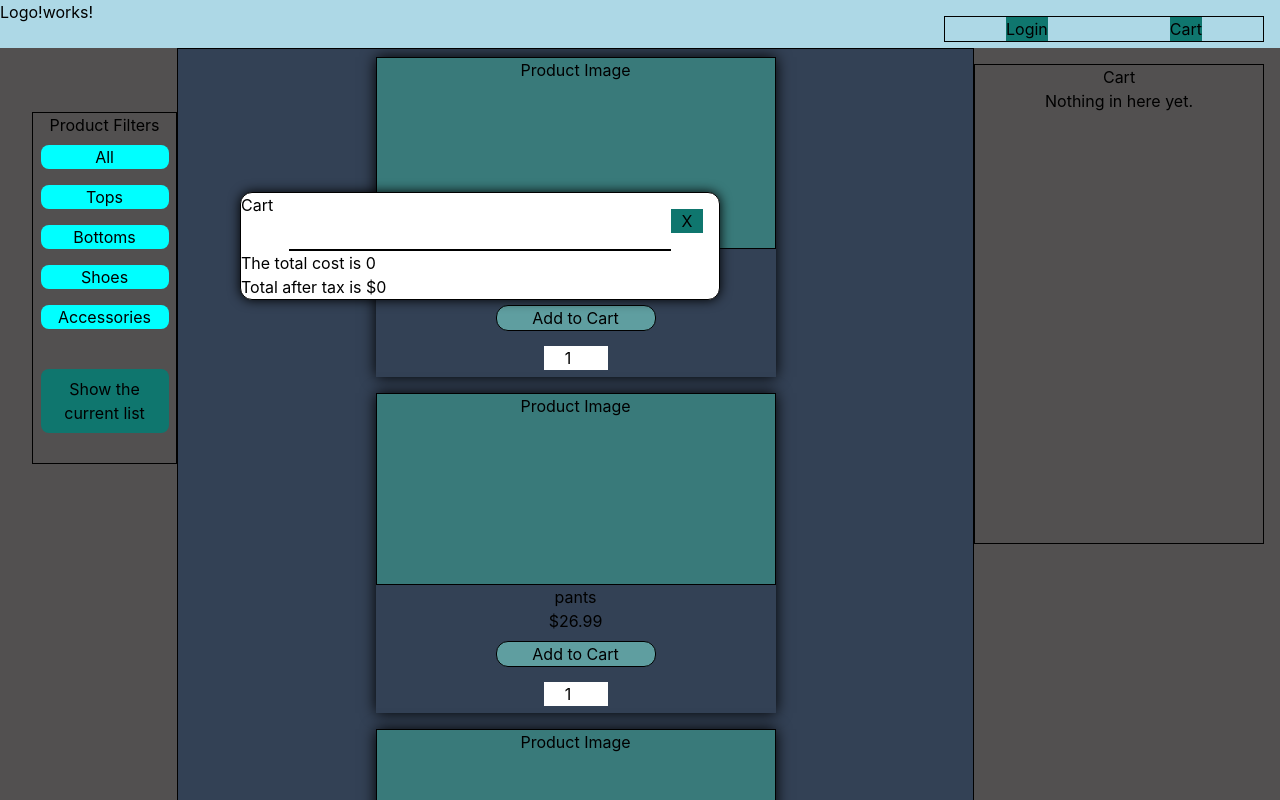
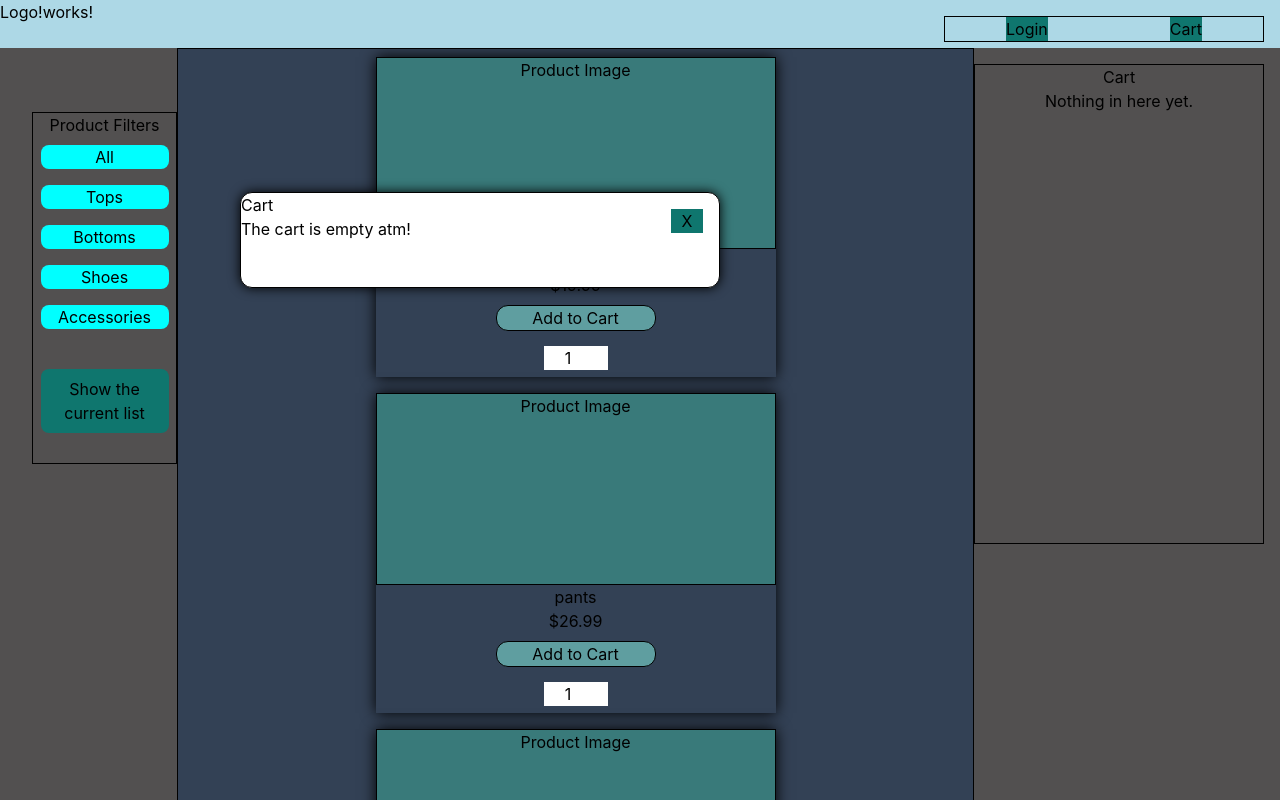
Before and after one commit to JustSteve2k/online-store, a React (Create React App) app: page / in a window 1280 px wide. Both pictures are taken after a click on the button "Cart". Shown: the top 800 px of the page. Built offline with nearby package versions, Linux system fonts and the light colour scheme.

Commit message:
clean up modal display

```diff
--- a/src/components/modal/modal.js
+++ b/src/components/modal/modal.js
@@ -12,6 +12,25 @@ export default function Modal(props) {
 
   console.log(`The new final amount is ${productCTX.totalWTax}`);
 
+  let cartStatus = <p>The cart is empty atm!</p>;
+
+  if (productCTX.items.length > 0) {
+    cartStatus = productCTX.items.map((item) => {
+      return <ModalCartItem key={item.id} item={item} />;
+    });
+  }
+
+  let totals = <div></div>;
+
+  if (productCTX.items.length > 0) {
+    totals = (
+      <div>
+        <h2>The total cost is {productCTX.totalAmount}</h2>
+        <h2>Total after tax is ${productCTX.totalWTax}</h2>
+      </div>
+    );
+  }
+
   return (
     <div className="modalContainer">
       {/* MODAL */}
@@ -19,13 +38,8 @@ export default function Modal(props) {
       <button className="modalClose" onClick={props.displayCartHandler}>
         X
       </button>
-      <div className="modalInside">
-        {productCTX.items.map((item) => {
-          return <ModalCartItem key={item.id} item={item} />;
-        })}
-      </div>
-      <h2>The total cost is {productCTX.totalAmount}</h2>
-      <h2>Total after tax is ${productCTX.totalWTax}</h2>
+      <div className={productCTX.items.length > 0 ? "modalInside" : ""}>{cartStatus}</div>
+      {totals}
     </div>
   );
 }
```
Also changed, not shown: src/components/modal/ModalCartItem.css (added, +16 -0 lines).
